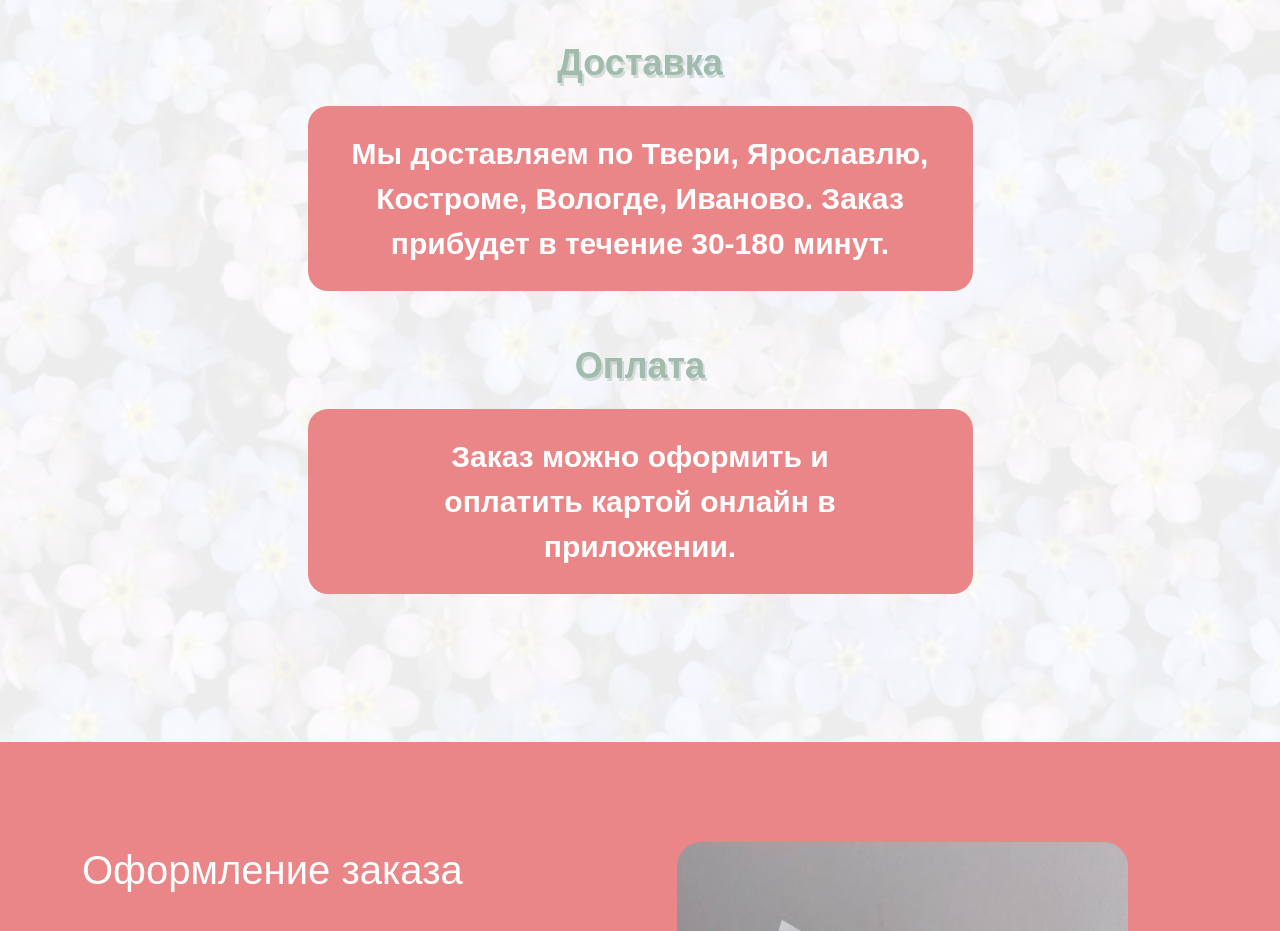
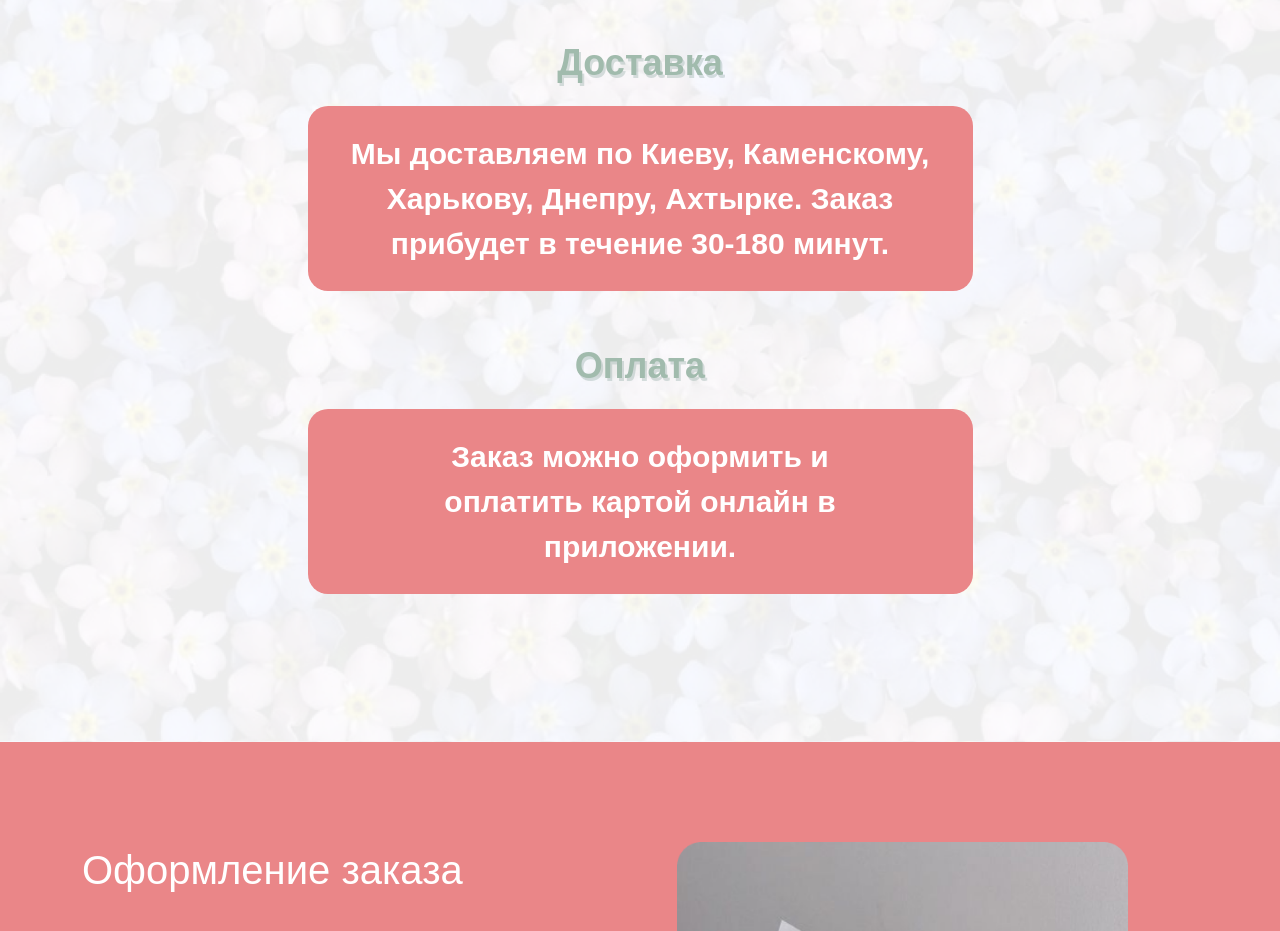
Before and after one commit to MsOlyashaaa/msolyashaaa.github, a plain HTML site: page web.html in a window 1280 px wide. Shown: the part 2460-3391 px from the top of the page. Drawn offline with Linux system fonts and the light colour scheme; a web font is replaced by a local one.

Commit message:
Update web.html

```diff
--- a/web.html
+++ b/web.html
@@ -226,7 +226,7 @@
             <div class="col-7 text-center fw-bold">
                 <p class="delivery-title">Доставка</p>
                 <div class="row delivery-info mb-5">
-                    <div class="col-12 text-white">Мы доставляем по Твери, Ярославлю, Костроме, Вологде, Иваново.
+                    <div class="col-12 text-white">Мы доставляем по Киеву, Каменскому, Харькову, Днепру, Ахтырке.
                         Заказ прибудет в
                         течение 30-180 минут.
                     </div>
```
